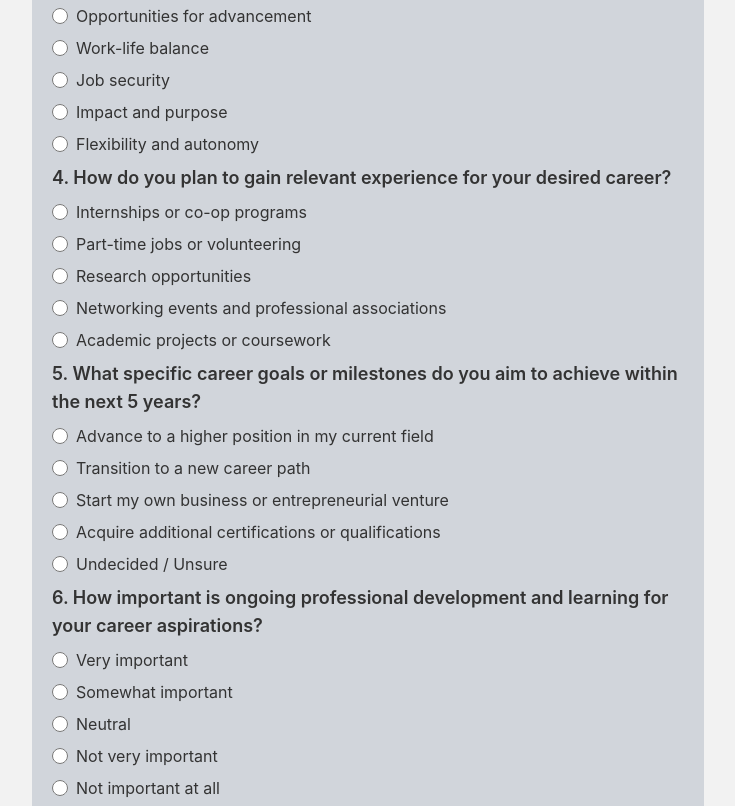
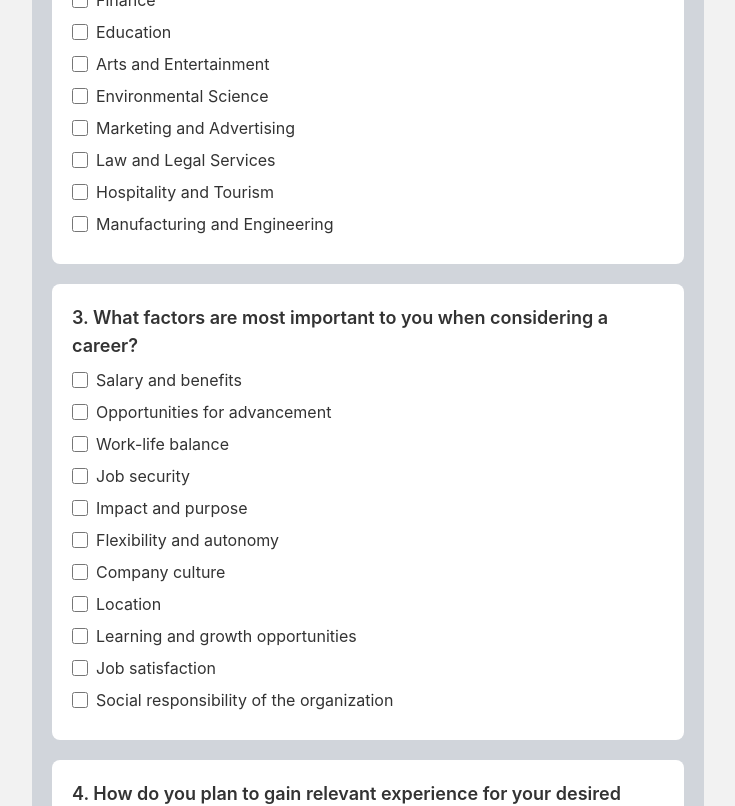
Before and after one commit to JMarkDev/online_survey, a React (Vite) app: page / in a window 1280 px wide. Shown: the part 960-1766 px from the top of the page, without its empty margins (272-1007 px from the left). Built offline with nearby package versions, Linux system fonts and the light colour scheme.

Commit message:
add choices

```diff
--- a/src/App.jsx
+++ b/src/App.jsx
@@ -1,7 +1,7 @@
 import "./App.css";
 import Survey from "./pages/Survey";
 import Dashboard from "./pages/Dashboard";
-import { HashRouter as Router, Routes, Route } from "react-router-dom";
+import { BrowserRouter as Router, Routes, Route } from "react-router-dom";
 import NotFound from "./pages/NotFound";
 
 function App() {
--- a/src/components/BarChart.jsx
+++ b/src/components/BarChart.jsx
@@ -28,6 +28,11 @@ const BarChart = () => {
         "Finance",
         "Education",
         "Arts and Entertainment",
+        "Environmental Science",
+        "Marketing and Advertising",
+        "Law and Legal Services",
+        "Hospitality and Tourism",
+        "Manufacturing and Engineering",
       ];
 
       const newSeries = answerTexts.map((answerText) =>
@@ -57,7 +62,18 @@ const BarChart = () => {
         height: 350,
         type: "bar",
       },
-      colors: ["#008FFB", "#00E396", "#333A73", "#FF4560", "#775DD0"],
+      colors: [
+        "#008FFB",
+        "#00E396",
+        "#FFD700",
+        "#FF6384",
+        "#36A2EB",
+        "#FF00FF",
+        "#FF4500",
+        "#7CFC00",
+        "#FF1493",
+        "#9400D3",
+      ],
       plotOptions: {
         bar: {
           columnWidth: "45%",
@@ -75,12 +91,28 @@ const BarChart = () => {
           ["Technology"],
           ["Healthcare"],
           ["Finance"],
-          "Education",
+          ["Education"],
           ["Arts and Entertainment"],
+          ["Environmental Science"],
+          ["Marketing and Advertising"],
+          ["Law and Legal Services"],
+          ["Hospitality and Tourism"],
+          ["Manufacturing and Engineering"],
         ],
         labels: {
           style: {
-            colors: ["#008FFB", "#00E396", "#333A73", "#FF4560", "#775DD0"],
+            colors: [
+              "#008FFB",
+              "#00E396",
+              "#FFD700",
+              "#FF6384",
+              "#36A2EB",
+              "#FF00FF",
+              "#FF4500",
+              "#7CFC00",
+              "#FF1493",
+              "#9400D3",
+            ],
             fontSize: "12px",
           },
         },
--- a/src/components/Doughnut.jsx
+++ b/src/components/Doughnut.jsx
@@ -34,6 +34,7 @@ export default function ApexChart() {
     "Secure a full-time job in my field of study",
     "Start my own business or freelance",
     "Undecided / Unsure",
+    "Explore different career paths",
   ];
 
   // Calculate total occurrences for each answer
--- a/src/components/RadarChart.jsx
+++ b/src/components/RadarChart.jsx
@@ -28,6 +28,11 @@ const ApexChart = () => {
         "Job security",
         "Impact and purpose",
         "Flexibility and autonomy",
+        "Company culture",
+        "Location",
+        "Learning and growth opportunities",
+        "Job satisfaction",
+        "Social responsibility of the organization",
       ];
 
       const newSeries = answerTexts.map((answerText) =>
@@ -69,6 +74,11 @@ const ApexChart = () => {
           "Job security",
           "Impact and purpose",
           "Flexibility and autonomy",
+          "Company culture",
+          "Location",
+          "Learning and growth opportunities",
+          "Job satisfaction",
+          "Social responsibility of the organization",
         ],
         labels: {
           style: {
--- a/src/pages/Survey.jsx
+++ b/src/pages/Survey.jsx
@@ -80,26 +80,34 @@ const Survey = () => {
   };
 
   const handleSelectAnswer = (questionId, choiceIndex, choice) => {
-    const answer = {
-      question_id: questionId,
-      question_text: questions.questions.find((q) => q.id === questionId)
-        .question_text,
-      answer_id: choiceIndex + 1,
-      answer_text: choice,
-    };
+    const selectedAnswers = values.answers[questionId] || [];
 
+    if (selectedAnswers.includes(choice)) {
+      // If already selected, remove it
+      const newAnswers = selectedAnswers.filter((answer) => answer !== choice);
       setValues((prevValues) => ({
         ...prevValues,
         answers: {
           ...prevValues.answers,
-        [questionId]: answer, // Store selected answer for this question
+          [questionId]: newAnswers,
         },
       }));
+    } else {
+      // If not selected, add it
+      const newAnswers = [...selectedAnswers, choice];
+      setValues((prevValues) => ({
+        ...prevValues,
+        answers: {
+          ...prevValues.answers,
+          [questionId]: newAnswers,
+        },
+      }));
+    }
   };
 
-  const isAnswered = (questionId) => {
-    return values.answers.hasOwnProperty(questionId);
-  };
+  // const isAnswered = (questionId) => {
+  //   return values.answers.hasOwnProperty(questionId);
+  // };
 
   return (
     <div className="m-5 ">
@@ -182,6 +190,7 @@ const Survey = () => {
                   <option value="BSCS">
                     Bachelor of Science in Computer Science
                   </option>
+                  <option value="ACT">Associate in Computer Technology</option>
                   <option value="BSED">
                     Bachelor of Science in Elementary Education
                   </option>
@@ -194,6 +203,7 @@ const Survey = () => {
                   <option value="BSCRIM">
                     Bachelor of Science in Criminology
                   </option>
+                  <option value="ABFIL">Bachelor of Arts in Filipino</option>
                   {/* <option value="ACT">Associate in Computer Technology</option> */}
                 </select>
                 <div className="pointer-events-none absolute inset-y-0 right-0 flex items-center px-2 text-gray-700">
@@ -269,9 +279,7 @@ const Survey = () => {
           </h1>
           {questions.questions.map((question) => (
             <div
-              // className={`question mb-6 ${
-              //   !isAnswered(question.id) ? "bg-red-500" : ""
-              // }`}
+              className="mt-5 bg-white p-5 rounded-lg hover:shadow-xl"
               key={question.id}
             >
               <label
@@ -284,17 +292,14 @@ const Survey = () => {
                 {question.choices.map((choice, choiceIndex) => (
                   <div className="flex items-center mb-2" key={choiceIndex}>
                     <input
-                      type="radio"
+                      type={question.choices.length <= 5 ? "radio" : "checkbox"}
                       id={`${question.id}-${choiceIndex}`}
                       name={question.id}
-                      className="mr-2 cursor-pointer h-4 w-4 accent-blue-600 form-radio"
+                      className="mr-2 cursor-pointer h-4 w-4 accent-blue-600 form-checkbox"
                       onChange={() =>
                         handleSelectAnswer(question.id, choiceIndex, choice)
                       }
-                      checked={
-                        values.answers[question.id]?.answer_id ===
-                        choiceIndex + 1
-                      }
+                      checked={values.answers[question.id]?.includes(choice)}
                     />
                     <label
                       htmlFor={`${question.id}-${choiceIndex}`}
@@ -307,9 +312,10 @@ const Survey = () => {
               </div>
             </div>
           ))}
+
           <button
             type="submit"
-            className="mb-5 btn bg-blue-500 hover:bg-blue-600 text-white font-semibold px-4 py-2 rounded-md shadow-md transition duration-300 ease-in-out"
+            className="mb-5 mt-5 btn bg-blue-500 hover:bg-blue-600 text-white font-semibold px-4 py-2 rounded-md shadow-md transition duration-300 ease-in-out"
           >
             Submit
           </button>
--- a/src/questions/question.json
+++ b/src/questions/question.json
@@ -7,7 +7,8 @@
         "Pursue further education (e.g., graduate school)",
         "Secure a full-time job in my field of study",
         "Start my own business or freelance",
-        "Undecided / Unsure"
+        "Undecided / Unsure",
+        "Explore different career paths"
       ]
     },
     {
@@ -18,7 +19,12 @@
         "Healthcare",
         "Finance",
         "Education",
-        "Arts and Entertainment"
+        "Arts and Entertainment",
+        "Environmental Science",
+        "Marketing and Advertising",
+        "Law and Legal Services",
+        "Hospitality and Tourism",
+        "Manufacturing and Engineering"
       ]
     },
     {
@@ -30,7 +36,12 @@
         "Work-life balance",
         "Job security",
         "Impact and purpose",
-        "Flexibility and autonomy"
+        "Flexibility and autonomy",
+        "Company culture",
+        "Location",
+        "Learning and growth opportunities",
+        "Job satisfaction",
+        "Social responsibility of the organization"
       ]
     },
     {
@@ -41,7 +52,10 @@
         "Part-time jobs or volunteering",
         "Research opportunities",
         "Networking events and professional associations",
-        "Academic projects or coursework"
+        "Academic projects or coursework",
+        "Freelance work or side projects",
+        "Mentorship programs",
+        "Online courses or certifications"
       ]
     },
     {
@@ -52,7 +66,8 @@
         "Transition to a new career path",
         "Start my own business or entrepreneurial venture",
         "Acquire additional certifications or qualifications",
-        "Undecided / Unsure"
+        "Undecided / Unsure",
+        "Lead a team or project"
       ]
     },
 
@@ -63,8 +78,8 @@
         "Very important",
         "Somewhat important",
         "Neutral",
-        "Not very important",
-        "Not important at all"
+        "Not important at all",
+        "Essential for staying competitive"
       ]
     },
     {
@@ -75,7 +90,8 @@
         "Lack of relevant experience",
         "Financial constraints",
         "Balancing work and personal commitments",
-        "Discrimination or bias in the workplace"
+        "Discrimination or bias in the workplace",
+        "Technological advancements impacting job prospects"
       ]
     },
     {
@@ -85,7 +101,8 @@
         "It is my primary source of fulfillment",
         "It is one aspect contributing to my overall satisfaction",
         "Neutral / Unsure",
-        "It is not a significant factor in my overall satisfaction"
+        "It is not a significant factor in my overall satisfaction",
+        "My career aligns with my personal values and passions"
       ]
     },
     {
@@ -96,7 +113,10 @@
         "Networking opportunities with professionals in my desired field",
         "Access to job/internship postings and recruitment events",
         "Financial assistance or scholarships",
-        "Workshops or seminars on career development skills"
+        "Workshops or seminars on career development skills",
+        "Industry-specific training programs",
+        "Support for entrepreneurship and startups",
+        "Peer support groups or communities"
       ]
     },
     {
@@ -105,7 +125,11 @@
       "choices": [
         "Prioritize my career above other aspects of life",
         "Strive for a balance between career and personal life",
-        "Not sure / Haven't thought about it yet"
+        "Not sure / Haven't thought about it yet",
+        "Focus equally on career and personal growth",
+        "Incorporate leisure and hobbies into my career plan",
+        "Seek flexible work arrangements for better balance",
+        "Ensure family and relationships are a priority"
       ]
     }
   ]
```
Lines whose indentation alone changed are shown as unchanged.
